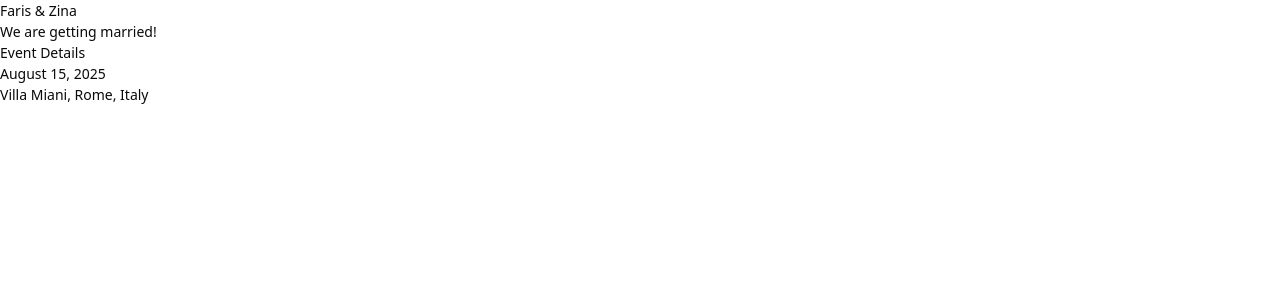
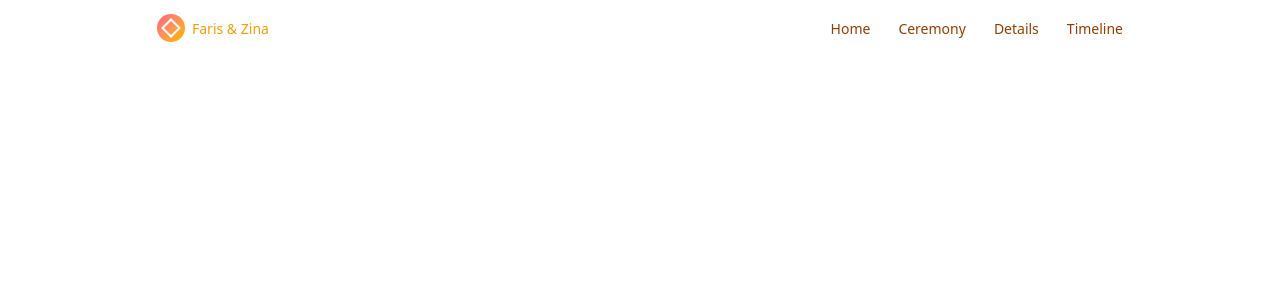
Before and after one commit to jamilfaisal/Wedding-RSVP-Website, a Next.js app: page / in a window 1280 px wide. Shown: the top 300 px of the page. Built offline with nearby package versions, Linux system fonts and the light colour scheme; no server answers.

Commit message:
feat(layout): implement header component and update layout structure; enhance wedding details display

```diff
--- a/src/app/layout.tsx
+++ b/src/app/layout.tsx
@@ -1,20 +1,16 @@
 import type { Metadata } from 'next';
-import { Geist, Geist_Mono } from 'next/font/google';
 import './globals.css';
-
-const geistSans = Geist({
-  variable: '--font-geist-sans',
-  subsets: ['latin'],
-});
-
-const geistMono = Geist_Mono({
-  variable: '--font-geist-mono',
-  subsets: ['latin'],
-});
+import Header from '@/components/layout/header';
 
 export const metadata: Metadata = {
   title: 'Faris & Zina Wedding',
-  description: 'Join us for the wedding of Faris & Zina',
+  description: 'Join us in celebrating our wedding day ❤️',
+  metadataBase: new URL(process.env.NEXT_PUBLIC_SITE_URL || 'http://localhost:3000'),
+};
+
+const headerProps = {
+  brideName: 'Faris',
+  groomName: 'Zina',
 };
 
 export default function RootLayout({
@@ -23,8 +19,11 @@ export default function RootLayout({
   children: React.ReactNode;
 }>) {
   return (
-    <html lang="en" className={`${geistSans.variable} ${geistMono.variable} antialiased`}>
-      <body className="min-h-screen flex flex-col">{children}</body>
+    <html lang="en">
+      <body className="min-h-screen bg-white">
+        <Header {...headerProps} />
+        <main className="flex-1">{children}</main>
+      </body>
     </html>
   );
 }
--- a/src/app/page.tsx
+++ b/src/app/page.tsx
@@ -1,13 +1,3 @@
 export default function Home() {
-  return (
-    <div className="">
-      <h1 className="">Faris & Zina</h1>
-      <p className="">We are getting married!</p>
-      <div className="">
-        <h2 className="">Event Details</h2>
-        <p className="">August 15, 2025</p>
-        <p className="">Villa Miani, Rome, Italy</p>
-      </div>
-    </div>
-  );
+  return <></>;
 }
--- /dev/null
+++ b/src/components/layout/header.tsx
@@ -0,0 +1,67 @@
+'use client';
+
+import { Disclosure } from '@headlessui/react';
+import { WeddingLogo } from './wedding-logo';
+import { useEffect, useState } from 'react';
+
+const navigationLinks = [
+  { name: 'Home', href: '#home' },
+  { name: 'Ceremony', href: '#ceremony' },
+  { name: 'Details', href: '#details' },
+  { name: 'Timeline', href: '#timeline' },
+];
+
+type HeaderProps = {
+  brideName: string;
+  groomName: string;
+};
+
+export default function Header(headerProps: HeaderProps) {
+  const [isScrolled, setIsScrolled] = useState(false);
+  useEffect(() => {
+    const handleScroll = () => {
+      setIsScrolled(window.scrollY > 50);
+    };
+
+    window.addEventListener('scroll', handleScroll);
+    return () => {
+      window.removeEventListener('scroll', handleScroll);
+    };
+  }, []);
+
+  const scrollToSection = (sectionHref: string) => {
+    const element = document.querySelector(sectionHref);
+    if (element) {
+      element.scrollIntoView({ behavior: 'smooth' });
+    }
+  };
+
+  return (
+    <Disclosure
+      as="header"
+      className={`fixed top-0 w-full z-50 transition-all duration-300
+     ${isScrolled ? 'bg-white/95 backdrop-blur-sm shadow-sm border-b border-amber-100' : 'bg-transparent'}`}
+    >
+      <div className="max-w-6xl mx-auto px-6 py-4">
+        <div className="flex justify-between items-center">
+          <WeddingLogo {...headerProps} />
+
+          {/* Navigation Links */}
+          <ul className="flex space-x-8">
+            {navigationLinks.map((link) => (
+              <li key={link.name}>
+                <button
+                  onClick={() => scrollToSection(link.href)}
+                  className="text-amber-800 hover:text-amber-600 transition-colors duration-200 relative group"
+                >
+                  {link.name}
+                  <span className="absolute -bottom-1 left-0 w-0 h-0.5 bg-amber-600 transition-all duration-200 group-hover:w-full" />
+                </button>
+              </li>
+            ))}
+          </ul>
+        </div>
+      </div>
+    </Disclosure>
+  );
+}
--- /dev/null
+++ b/src/components/layout/wedding-logo.tsx
@@ -0,0 +1,20 @@
+type WeddingLogoProps = {
+  brideName: string;
+  groomName: string;
+};
+
+export function WeddingLogo({ brideName, groomName }: WeddingLogoProps) {
+  return (
+    <div className="flex items-center space-x-2">
+      <div
+        className="w-8 h-8 bg-gradient-to-br from-rose-400 to-amber-400
+        rounded-full flex items-center justify-center"
+      >
+        <div className="w-4 h-4 border-2 border-white rotate-45 flex items-center justify-center"></div>
+      </div>
+      <span className="text-amber-500">
+        {brideName} & {groomName}
+      </span>
+    </div>
+  );
+}
```
